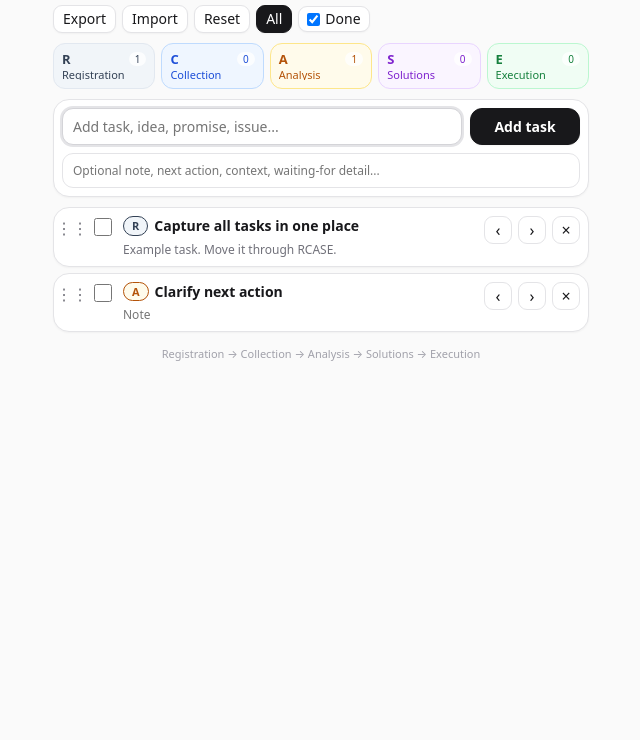
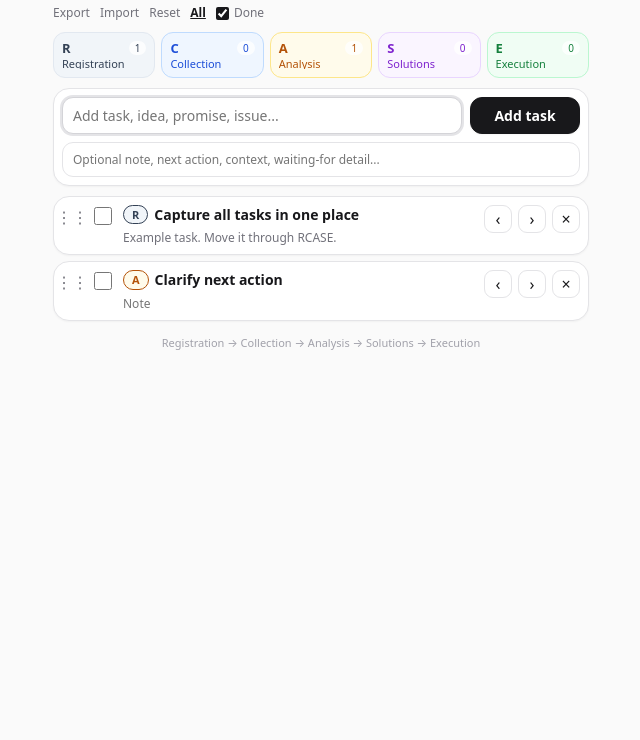
Before and after one commit to pprashil26/staircase, a plain HTML site: page index.html in a window 1280 px wide. Shown: the part 60-800 px from the top of the page, without its empty margins (319-959 px from the left). Drawn offline with Linux system fonts and the light colour scheme.

Commit message:
Update version in export payload to 1.8

```diff
--- a/index.html
+++ b/index.html
@@ -18,10 +18,16 @@
     h1{margin:0;font-size:24px;line-height:1.1;letter-spacing:-.03em}
     .sub{margin-top:2px;color:var(--muted);font-size:12px}
     .toolbar,.filters,.task-actions,.phase-head{display:flex;align-items:center;gap:6px}
-    .toolbar{flex-wrap:wrap;justify-content:flex-start}
+    .toolbar{flex-wrap:wrap;justify-content:flex-start;gap:4px 10px;font-size:12px;color:var(--muted)}
     button,.file-label,input{font:inherit}
     button,.file-label{border:1px solid var(--line);background:var(--panel);color:var(--text);border-radius:9px;padding:6px 9px;cursor:pointer;box-shadow:var(--shadow);line-height:1;white-space:nowrap;text-decoration:none}
     button:hover,.file-label:hover{background:#f4f4f5}
+    .toolbar button,.toolbar .file-label{border:0;background:transparent;box-shadow:none;border-radius:0;padding:0;color:var(--muted);font-size:12px;line-height:1.4;text-decoration:none}
+    .toolbar button:hover,.toolbar .file-label:hover{background:transparent;color:var(--text);text-decoration:underline}
+    .toolbar .check-label{border:0;background:transparent;box-shadow:none;border-radius:0;padding:0;color:var(--muted);font-size:12px;line-height:1.4}
+    .toolbar .check-label:hover{color:var(--text)}
+    .toolbar .check-label input{width:auto;margin:0;accent-color:#18181b}
+    .toolbar #allBtn.primary{background:transparent;color:var(--text);border:0;box-shadow:none;font-weight:700;text-decoration:underline}
     .primary{background:var(--black);color:#fff;border-color:var(--black)}
     .primary:hover{background:#3f3f46}
     #addTaskBtn{padding:10px 18px;font-weight:700;border-radius:12px;min-width:110px}
@@ -277,7 +283,7 @@
       clearDropStyles();
     });
     exportBtn.addEventListener('click', () => {
-      const payload = { app:'STAIRCASE', version:'1.7', exportedAt:new Date().toISOString(), tasks:tasks };
+      const payload = { app:'STAIRCASE', version:'1.8', exportedAt:new Date().toISOString(), tasks:tasks };
       const blob = new Blob([JSON.stringify(payload, null, 2)], { type:'application/json' });
       const url = URL.createObjectURL(blob);
       const a = document.createElement('a'); a.href = url; a.download = 'staircase-backup.json'; a.click(); URL.revokeObjectURL(url);
```
